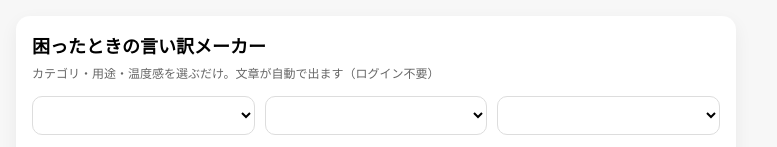
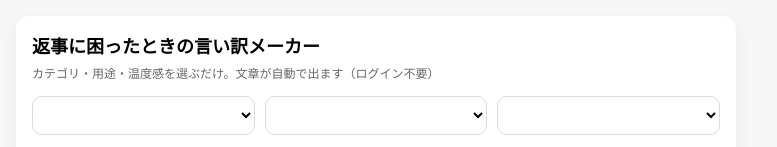
Before and after one commit to kazumasa709/excuse-generator, a plain HTML site: page index.html in a window 1280 px wide. Shown: the top 147 px of the page, without its empty margins (264-1041 px from the left). Drawn offline with Linux system fonts and the light colour scheme; no server answers.

Commit message:
Update index.html

```diff
--- a/index.html
+++ b/index.html
@@ -3,7 +3,7 @@
 <head>
   <meta charset="utf-8" />
   <meta name="viewport" content="width=device-width, initial-scale=1" />
-  <title>困ったときの言い訳メーカー</title>
+  <title>返事に困ったときの言い訳メーカー</title>
   <style>
     body { font-family: system-ui, -apple-system, "Segoe UI", sans-serif; margin: 0; background:#f7f7f7; }
     .wrap { max-width: 720px; margin: 0 auto; padding: 16px; }
@@ -23,7 +23,7 @@
 <body>
   <div class="wrap">
     <div class="card">
-      <h1>困ったときの言い訳メーカー</h1>
+      <h1>返事に困ったときの言い訳メーカー</h1>
       <div class="sub">カテゴリ・用途・温度感を選ぶだけ。文章が自動で出ます（ログイン不要）</div>
 
       <div class="row">
```
